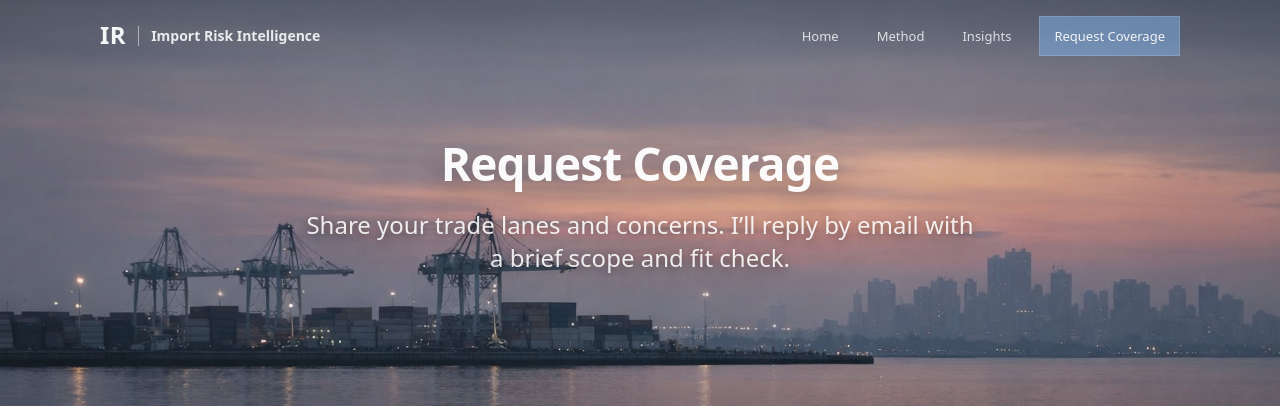
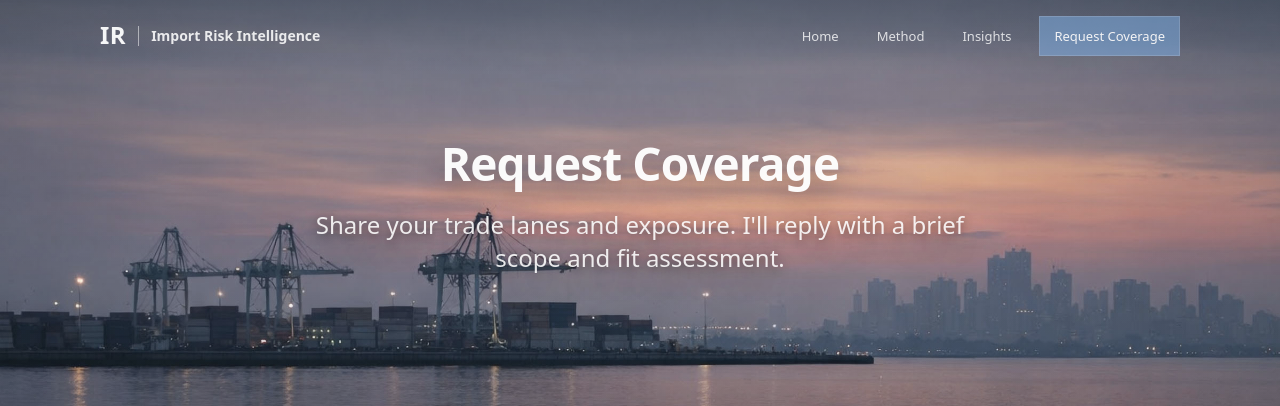
Before and after one commit to importrisk/import-risk-intelligence-site, a Jekyll site: the page built from contact.html, in a window 1280 px wide. Shown: the top 406 px of the page. Built offline with Jekyll 4.4.1, drawn with Linux system fonts in a browser that asks for light colours.

Commit message:
Update contact.html

```diff
--- a/contact.html
+++ b/contact.html
@@ -13,7 +13,7 @@ description: Contact Import Risk Intelligence.
     <div class="container">
       <div class="contact-hero-head">
         <h1 class="contact-hero-title">Request Coverage</h1>
-        <p class="contact-hero-subtitle">Share your trade lanes and concerns. I’ll reply by email with a brief scope and fit check.</p>
+        <p class="contact-hero-subtitle">Share your trade lanes and exposure. I'll reply with a brief scope and fit assessment.</p>
       </div>
     </div>
   </section>
```
